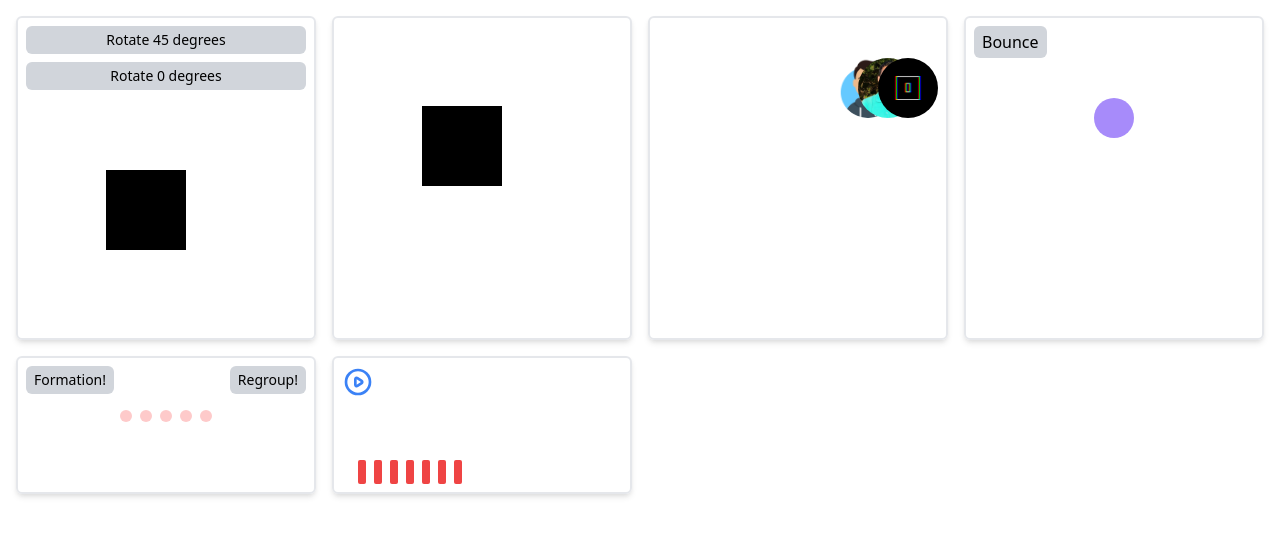
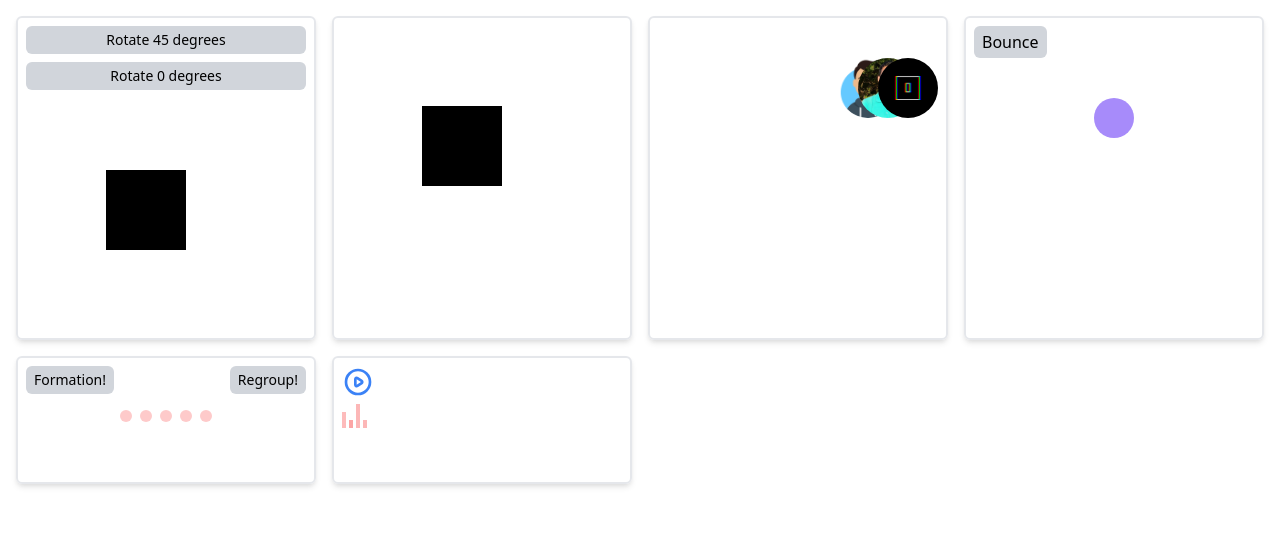
Before and after one commit to GeoBrodas/motion-one-nextjs-example, a Next.js app: page / in a window 1280 px wide. Shown: the top 536 px of the page. Built offline with nearby package versions, Linux system fonts and the light colour scheme.

Commit message:
complete music-waveform

```diff
--- a/components/MusicWaveform.js
+++ b/components/MusicWaveform.js
@@ -1,25 +1,130 @@
 import CardLayout from './Layout/CardLayout';
 
-import { PlayIcon } from '@heroicons/react/outline';
+import { PauseIcon, PlayIcon } from '@heroicons/react/outline';
 import { animate } from 'motion';
+import { useState } from 'react';
 
 function MusicWaveform() {
+  // scaleY resizes the element vertically
+  // translateY moves the element vertically
+
+  const [isPlaying, setIsPlaying] = useState(false);
+
+  function switchModeHandler() {
+    setIsPlaying((prevState) => !prevState);
+  }
+
   function play() {
-    animate('.pulse', { scaleY: 20 }, { duration: 1 });
+    // switches between states
+    switchModeHandler();
+
+    // animations with its references
+    const animation1 = animate(
+      '#bar1',
+      {
+        transform: [
+          'scaleY(1.0) translateY(0rem)',
+          'scaleY(1.5) translateY(-0.082rem)',
+          'scaleY(1.0) translateY(0rem)',
+        ],
+      },
+      {
+        duration: 1.0,
+        repeat: Infinity,
+        easing: 'ease-in-out',
+      }
+    );
+    const animation2 = animate(
+      '#bar2',
+      {
+        transform: [
+          'scaleY(1.0) translateY(0rem)',
+          'scaleY(3) translateY(-0.083rem)',
+          'scaleY(1.0) translateY(0rem)',
+        ],
+      },
+      {
+        delay: 0.2,
+        duration: 1.5,
+        repeat: Infinity,
+        easing: 'ease-in-out',
+      }
+    );
+    const animation3 = animate(
+      '#bar3',
+      {
+        transform: [
+          'scaleY(1.0)  translateY(0rem)',
+          'scaleY(0.8) translateY(0.37rem)',
+          'scaleY(1.0)  translateY(0rem)',
+        ],
+      },
+      {
+        delay: 0.3,
+        duration: 1.5,
+        repeat: Infinity,
+        easing: 'ease-in-out',
+      }
+    );
+    const animation4 = animate(
+      '#bar4',
+      {
+        transform: [
+          'scaleY(0.3)  translateY(0rem)',
+          'scaleY(2.0) translateY(-0.05rem)',
+          'scaleY(0.3)  translateY(0rem)',
+        ],
+      },
+      {
+        delay: 0.3,
+        duration: 1.5,
+        repeat: Infinity,
+        easing: 'ease-in-out',
+      }
+    );
+
+    // Controls for animation
+    if (isPlaying) {
+      animation1.pause();
+      animation2.pause();
+      animation3.pause();
+      animation4.pause();
+    } else {
+      animation1.play();
+      animation2.play();
+      animation3.play();
+      animation4.play();
+    }
   }
   return (
     <CardLayout>
       <button onClick={play}>
-        <PlayIcon className="h-8 text-blue-500" />
+        {/* Switch between play and pause */}
+        {isPlaying ? (
+          <PauseIcon className="h-8 text-blue-500" />
+        ) : (
+          <PlayIcon className="h-8 text-blue-500" />
+        )}
       </button>
-      <div className="flex space-x-4 h-20 w-20 relative">
-        <div className="w-2 absolute bottom-0 left-4 pulse h-6 rounded-sm bg-red-500"></div>
-        <div className="w-2 absolute bottom-0 left-4 pulse h-6 rounded-sm bg-red-500"></div>
-        <div className="w-2 absolute bottom-0 left-8 pulse h-6 rounded-sm bg-red-500"></div>
-        <div className="w-2 absolute bottom-0 left-12 pulse h-6 rounded-sm bg-red-500"></div>
-        <div className="w-2 absolute bottom-0 left-16 pulse h-6 rounded-sm bg-red-500"></div>
-        <div className="w-2 absolute bottom-0 left-20 pulse h-6 rounded-sm bg-red-500"></div>
-        <div className="w-2 absolute bottom-0 left-24 pulse h-6 rounded-sm bg-red-500"></div>
+
+      {/* Bars */}
+      <div className="w-auto flex items-end overflow-hidden">
+        <span
+          id="bar1"
+          className="w-1 mr-[3px] h-4 bg-red-300 dark:bg-red-500 opacity-75"
+        />
+        <span
+          id="bar2"
+          className="w-1 mr-[3px] h-2 bg-red-300 dark:bg-red-500"
+        />
+        <span
+          id="bar3"
+          className="w-1 mr-[3px] h-6 bg-red-300 dark:bg-red-500 opacity-80"
+        />
+        <span
+          id="bar4"
+          className="w-1 h-2 bg-red-300 dark:bg-red-500 opacity-80"
+        />
       </div>
     </CardLayout>
   );
```
Also changed, not shown: 1 other file (tests, documents, lock files or other folders).
